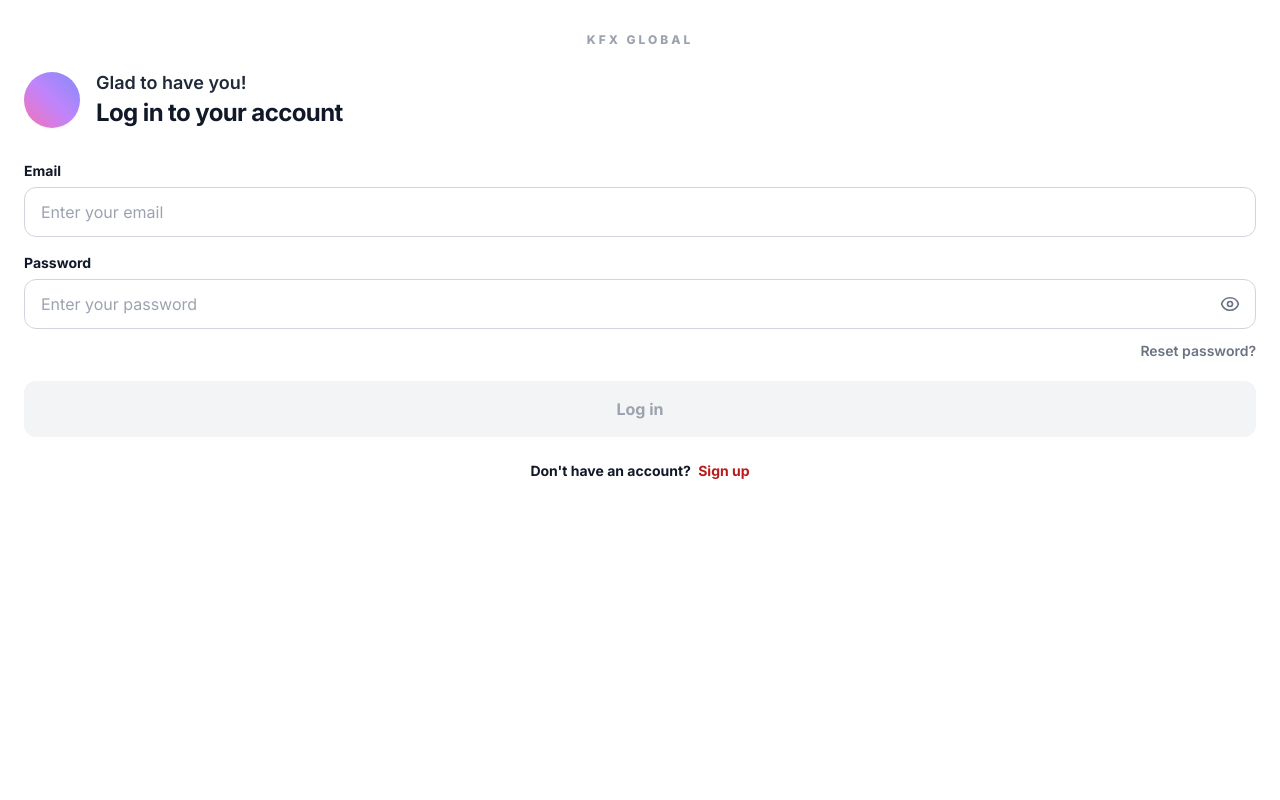
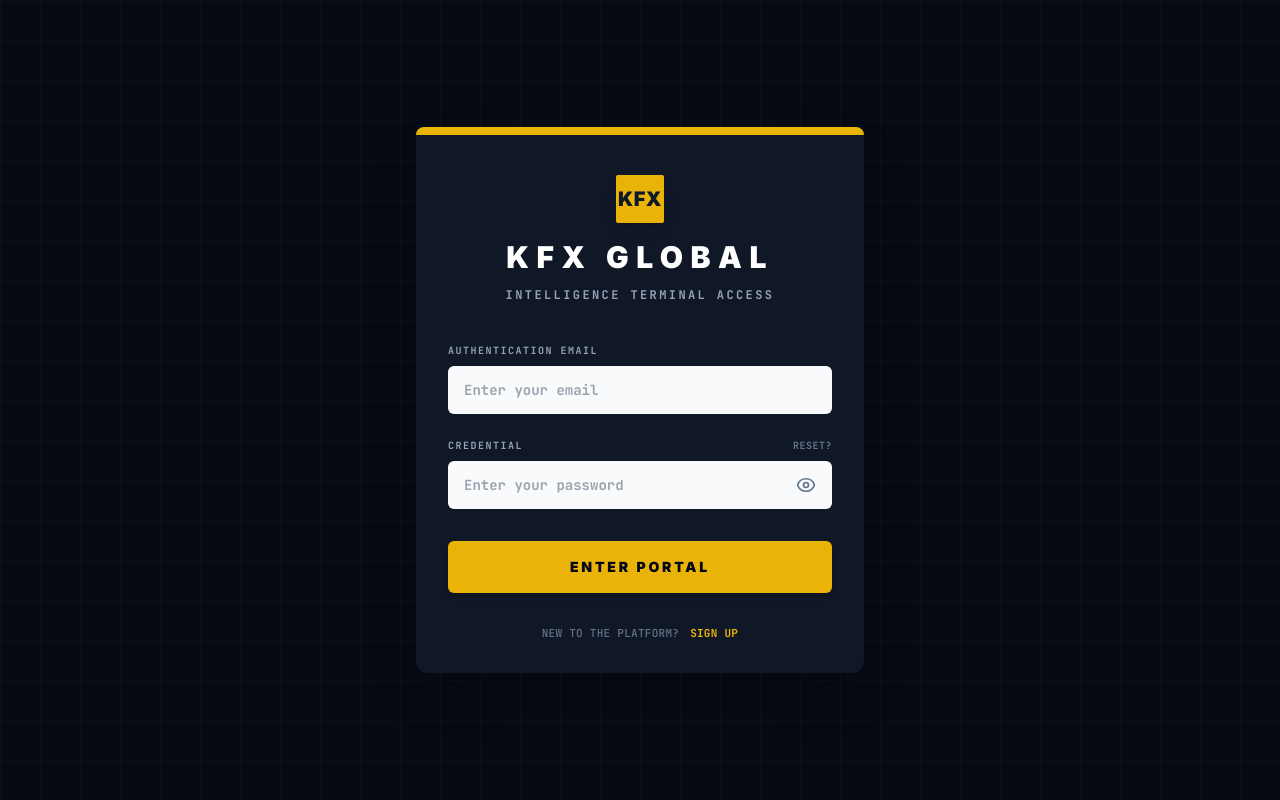
Before and after one commit to bakarekehinde383/Gold-trading-dashboard-, a Flask app: page / in a window 1280 px wide. Run offline with Flask 3, Linux system fonts and the light colour scheme; some libraries are stand-ins or nearby versions.

Commit message:
Update login.html

```diff
--- a/templates/login.html
+++ b/templates/login.html
@@ -5,40 +5,64 @@
     <meta name="viewport" content="width=device-width, initial-scale=1.0, maximum-scale=1.0, user-scalable=no">
     <title>KFX Log In</title>
     <script src="https://cdn.tailwindcss.com"></script>
-    <link href="https://fonts.googleapis.com/css2?family=Inter:wght@400;600;700;800&display=swap" rel="stylesheet">
+    <link href="https://fonts.googleapis.com/css2?family=Inter:wght@400;600;700;800;900&family=JetBrains+Mono:wght@500;700&display=swap" rel="stylesheet">
     <style>
         body { font-family: 'Inter', sans-serif; }
+        .font-mono-code { font-family: 'JetBrains Mono', monospace; }
+        /* Subtle grid matching your screenshot's background */
+        .bg-grid-pattern {
+            background-image: linear-gradient(to right, rgba(255,255,255,0.02) 1px, transparent 1px),
+                              linear-gradient(to bottom, rgba(255,255,255,0.02) 1px, transparent 1px);
+            background-size: 40px 40px;
+        }
     </style>
 </head>
-<body class="bg-white text-gray-900 min-h-screen flex flex-col justify-between">
-    <div>
-        <div class="px-6 pt-8 pb-2 text-center">
-            <h2 class="text-xs font-extrabold tracking-[0.25em] text-gray-400 uppercase">KFX GLOBAL</h2>
-        </div>
+<body class="bg-[#060a13] bg-grid-pattern text-slate-100 min-h-screen flex items-center justify-center p-4">
 
-        <div class="px-6 flex items-center gap-4 mb-8 mt-4">
-            <div class="w-14 h-14 rounded-full bg-gradient-to-tr from-pink-400 via-purple-400 to-indigo-400 shadow-sm flex-shrink-0"></div>
-            <div>
-                <p class="text-gray-800 font-semibold text-lg leading-tight">Glad to have you!</p>
-                <h1 class="text-2xl font-bold tracking-tight mt-0.5">Log in to your account</h1>
-            </div>
-        </div>
+    <div class="w-full max-w-md bg-[#101726] rounded-t-lg rounded-b-xl shadow-2xl relative overflow-hidden flex flex-col">
 
-        <div class="px-6 pb-8">
-            <div id="alertBox" class="hidden mb-4 p-3.5 rounded-xl text-sm font-medium text-center"></div>
+        <div class="w-full h-2 bg-[#eab308]"></div>
 
-            <form id="loginForm" onsubmit="handleLogin(event)" class="flex flex-col gap-4">
-
-                <div class="flex flex-col gap-1.5">
-                    <label class="font-bold text-sm text-gray-900">Email</label>
-                    <input type="email" id="email" class="w-full border border-gray-300 rounded-xl px-4 py-3 text-gray-900 font-medium focus:outline-none focus:ring-2 focus:ring-gray-900" placeholder="Enter your email" required>
+        <div class="p-8">
+            <div class="flex flex-col items-center mb-10 mt-2">
+                <div class="w-12 h-12 rounded-sm bg-[#eab308] flex items-center justify-center mb-4 shadow-lg">
+                    <span class="font-black text-slate-900 text-xl tracking-wide">KFX</span>
                 </div>
 
-                <div class="flex flex-col gap-1.5">
-                    <label class="font-bold text-sm text-gray-900">Password</label>
+                <h1 class="text-[28px] sm:text-3xl font-black tracking-[0.25em] text-white text-center uppercase leading-none">
+                    KFX GLOBAL
+                </h1>
+
+                <p class="font-mono-code text-[11px] sm:text-xs font-semibold tracking-[0.2em] text-slate-400 mt-3 uppercase text-center">
+                    Intelligence Terminal Access
+                </p>
+            </div>
+
+            <form id="loginForm" onsubmit="handleLogin(event)" class="flex flex-col gap-6">
+
+                <div class="flex flex-col gap-2">
+                    <label class="font-mono-code text-[10px] font-bold text-slate-400 tracking-[0.15em] uppercase">
+                        Authentication Email
+                    </label>
+                    <input type="email" id="email"
+                           class="w-full bg-[#f8fafc] border-none rounded-md px-4 py-3.5 text-slate-900 font-mono-code font-bold text-sm focus:outline-none focus:ring-2 focus:ring-[#eab308] transition-all"
+                           placeholder="Enter your email" required>
+                </div>
+
+                <div class="flex flex-col gap-2">
+                    <div class="flex justify-between items-center">
+                        <label class="font-mono-code text-[10px] font-bold text-slate-400 tracking-[0.15em] uppercase">
+                            Credential
+                        </label>
+                        <a href="/forgot-password" class="text-[10px] font-mono-code font-bold text-slate-500 hover:text-[#eab308] transition-colors uppercase tracking-wider">
+                            Reset?
+                        </a>
+                    </div>
                     <div class="relative">
-                        <input type="password" id="password" class="w-full border border-gray-300 rounded-xl px-4 py-3 pr-12 text-gray-900 focus:outline-none focus:ring-2 focus:ring-gray-900" placeholder="Enter your password" required>
-                        <button type="button" onclick="togglePassword('password', 'eyeIcon')" class="absolute inset-y-0 right-0 pr-4 flex items-center text-gray-500 hover:text-gray-900">
+                        <input type="password" id="password"
+                               class="w-full bg-[#f8fafc] border-none rounded-md px-4 py-3.5 pr-12 text-slate-900 font-mono-code font-bold text-sm focus:outline-none focus:ring-2 focus:ring-[#eab308] transition-all"
+                               placeholder="Enter your password" required>
+                        <button type="button" onclick="togglePassword('password', 'eyeIcon')" class="absolute inset-y-0 right-0 pr-4 flex items-center text-slate-500 hover:text-slate-900">
                             <svg id="eyeIcon" xmlns="http://www.w3.org/2000/svg" fill="none" viewBox="0 0 24 24" stroke-width="2" stroke="currentColor" class="w-5 h-5">
                                 <path stroke-linecap="round" stroke-linejoin="round" d="M2.036 12.322a1.012 1.012 0 010-.639C3.423 7.51 7.36 4.5 12 4.5c4.638 0 8.573 3.007 9.963 7.178.07.207.07.431 0 .639C20.577 16.49 16.64 19.5 12 19.5c-4.638 0-8.573-3.007-9.963-7.178z" />
                                 <path stroke-linecap="round" stroke-linejoin="round" d="M15 12a3 3 0 11-6 0 3 3 0 016 0z" />
@@ -47,19 +71,20 @@
                     </div>
                 </div>
 
-                <div class="flex justify-end -mt-1 mb-1">
-                    <a href="/forgot-password" class="text-sm font-semibold text-gray-500 hover:text-gray-900 transition-colors">Reset password?</a>
-                </div>
-
-                <button type="submit" id="submitBtn" class="w-full bg-gray-100 text-gray-400 font-bold text-base rounded-xl py-4 transition duration-200" disabled>
-                    Log in
+                <button type="submit" id="submitBtn"
+                        class="w-full bg-[#eab308] hover:bg-[#d97706] text-slate-950 font-black text-sm uppercase tracking-[0.2em] rounded-md py-4 mt-2 transition duration-150 shadow-md active:scale-[0.99] disabled:opacity-75 disabled:cursor-not-allowed">
+                    Enter Portal
                 </button>
             </form>
 
-            <div class="text-center mt-6">
-                <p class="text-sm font-bold text-gray-900">
-                    Don't have an account?
-                    <a href="/register" class="text-[#b91c1c] hover:underline ml-1">Sign up</a>
+            <div id="alertBox" class="hidden mt-5 text-sm font-mono-code font-medium text-center"></div>
+
+            <div class="text-center mt-8">
+                <p class="text-[11px] font-mono-code text-slate-500 tracking-wide uppercase">
+                    New to the platform?
+                    <a href="/register" class="text-[#eab308] hover:text-white font-bold ml-1 transition-colors">
+                        Sign up
+                    </a>
                 </p>
             </div>
         </div>
@@ -71,27 +96,12 @@
         const emailInput = document.getElementById('email');
         const passwordInput = document.getElementById('password');
 
-        function checkInputs() {
-            if (emailInput.value.trim() !== '' && passwordInput.value.trim() !== '') {
-                submitBtn.disabled = false;
-                submitBtn.classList.remove('bg-gray-100', 'text-gray-400');
-                submitBtn.classList.add('bg-gray-900', 'text-white', 'hover:bg-black');
+        function showAlert(message, type = 'error') {
+            alertBox.classList.remove('hidden', 'text-red-400', 'text-emerald-400');
+            if (type === 'error') {
+                alertBox.classList.add('text-red-400');
             } else {
-                submitBtn.disabled = true;
-                submitBtn.classList.add('bg-gray-100', 'text-gray-400');
-                submitBtn.classList.remove('bg-gray-900', 'text-white', 'hover:bg-black');
-            }
-        }
-
-        emailInput.addEventListener('input', checkInputs);
-        passwordInput.addEventListener('input', checkInputs);
-
-        function showAlert(message, type = 'error') {
-            alertBox.classList.remove('hidden', 'bg-red-50', 'text-red-600', 'bg-green-50', 'text-green-600');
-            if (type === 'error') {
-                alertBox.classList.add('bg-red-50', 'text-red-600');
-            } else {
-                alertBox.classList.add('bg-green-50', 'text-green-600');
+                alertBox.classList.add('text-emerald-400');
             }
             alertBox.innerText = message;
         }
@@ -103,8 +113,8 @@
             const password = passwordInput.value;
 
             submitBtn.disabled = true;
-            submitBtn.innerText = "Authenticating...";
-            submitBtn.classList.add('opacity-75');
+            submitBtn.innerText = "AUTHENTICATING...";
+            alertBox.classList.add('hidden'); // hide alert on new attempt
 
             try {
                 const response = await fetch('/api/login', {
@@ -120,10 +130,9 @@
                         window.location.href = data.redirect_url;
                     }, 1000);
                 } else {
-                    showAlert(data.error || "Login failed.");
+                    showAlert(data.error || "System error verifying access. Try again.");
                     submitBtn.disabled = false;
-                    submitBtn.innerText = "Log in";
-                    submitBtn.classList.remove('opacity-75');
+                    submitBtn.innerText = "ENTER PORTAL";
 
                     if (data.redirect_url) {
                         setTimeout(() => {
@@ -132,10 +141,9 @@
                     }
                 }
             } catch (err) {
-                showAlert("Server error. Please try again.");
+                showAlert("System error verifying access. Try again.");
                 submitBtn.disabled = false;
-                submitBtn.innerText = "Log in";
-                submitBtn.classList.remove('opacity-75');
+                submitBtn.innerText = "ENTER PORTAL";
             }
         }
 
```
